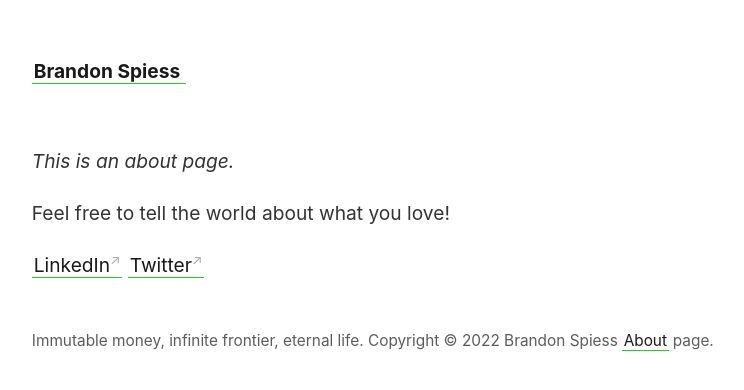
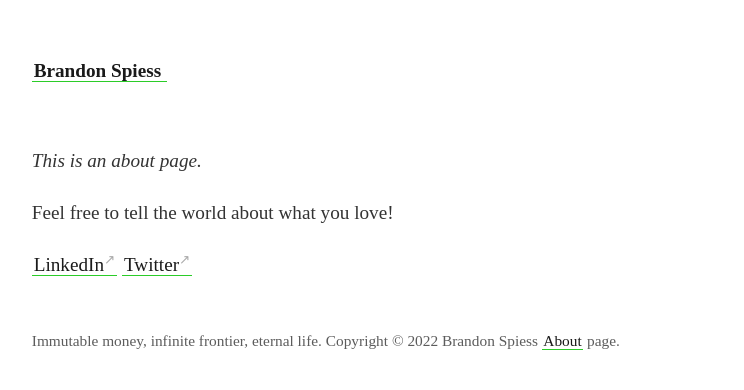
Before and after one commit to astravant/digitalgarden, a Jekyll site: the page built from _pages/about.md, in a window 1280 px wide. Shown: the top 390 px of the page, without its empty margins (45-789 px from the left). Built offline with Jekyll 4.4.1, drawn with Linux system fonts in a browser that asks for light colours.

Commit message:
Update _style.scss

```diff
--- a/_sass/_style.scss
+++ b/_sass/_style.scss
@@ -9,7 +9,7 @@ $font-family: -apple-system, BlinkMacSystemFont, Segoe UI, Helvetica, Arial,
 
 body {
   box-sizing: content-box;
-  font-family: $font-family;
+  font-family: Canela Deck;
   margin: 0 auto;
   line-height: 1.7;
   padding: 4vh 6vw;
```
